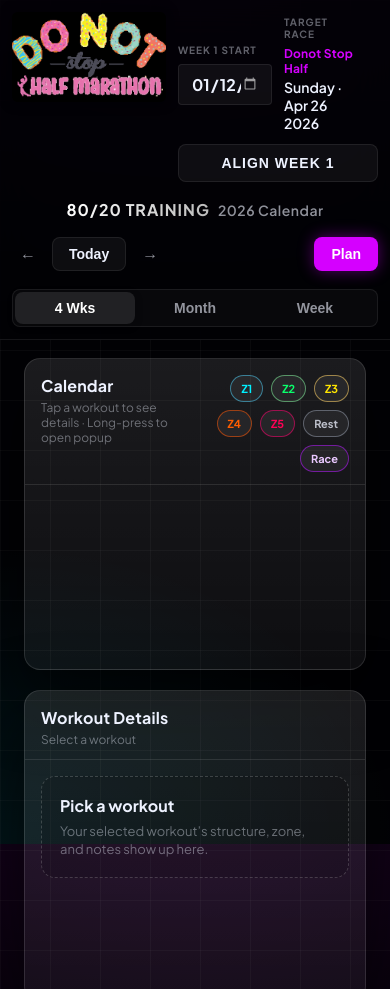
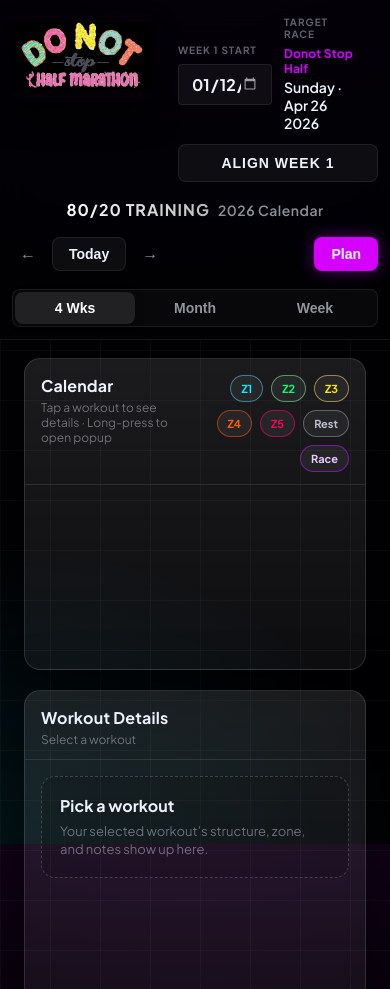
Before and after one commit to NancyCu/2026-half-marathon, a plain HTML site: page index.html in a window 390 px wide. Shown: the top 989 px of the page. Drawn offline with Linux system fonts and the light colour scheme; a script that the page names is missing.

Commit message:
Adjust logo image styles for better visibility and maintain layout consistency

```diff
--- a/styles.css
+++ b/styles.css
@@ -459,9 +459,9 @@ body{
     grid-column: 1 / 2;
     grid-row: 1;
     width: 100%;
-    height: 100%;
-    max-height: none; /* Let it stretch to match height of controls */
-    object-fit: cover;
+    height: auto;
+    max-height: 140px; /* Keep vertical space manageable */
+    object-fit: contain;
     border-radius: 6px;
   }
 
@@ -522,6 +522,14 @@ body{
 }
 
 @media (max-width: 640px){
+  .logoImg {
+    width: 140px;
+    height: auto;
+    max-height: 140px;
+    object-fit: contain;
+    box-shadow: 0 18px 26px rgba(0,0,0,.65);
+  }
+
   /* If we inject day numbers via JS, keep them readable and compact */
   .fc .dayNum{
     display:inline-block;
@@ -594,6 +602,16 @@ body{
     text-overflow: ellipsis;
     white-space: nowrap;
   }
+
+  .fc .fc-daygrid-event .fc-event-title {
+    display:block;
+    font-size:14px;
+    text-transform:uppercase;
+    letter-spacing:.12em;
+    color:var(--text);
+    text-align:center;
+    line-height:1.2;
+  }
 }
 
 @media (max-width: 560px){
```
